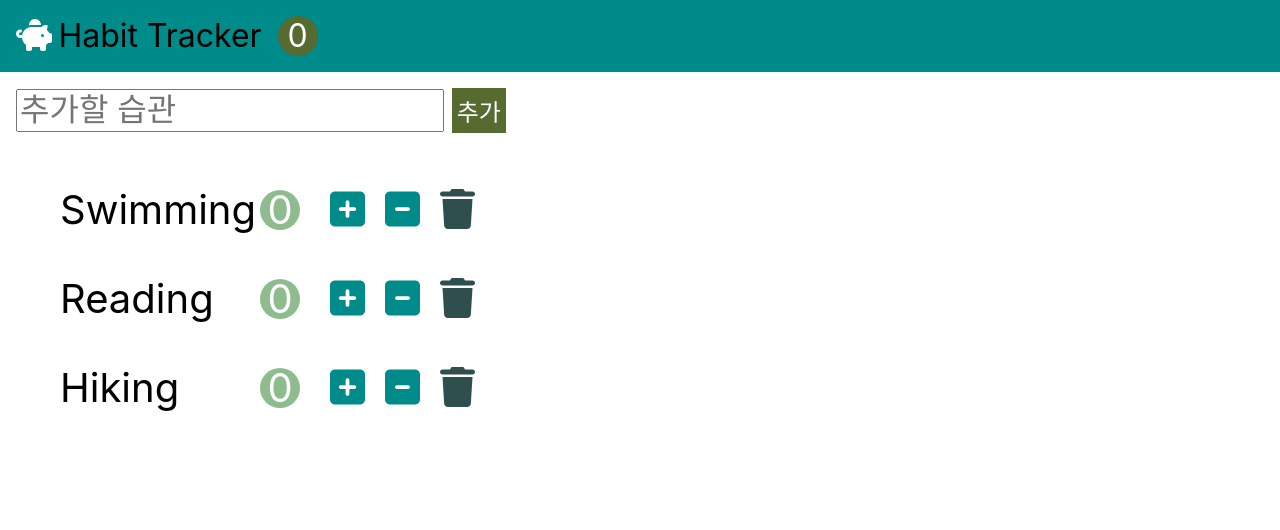
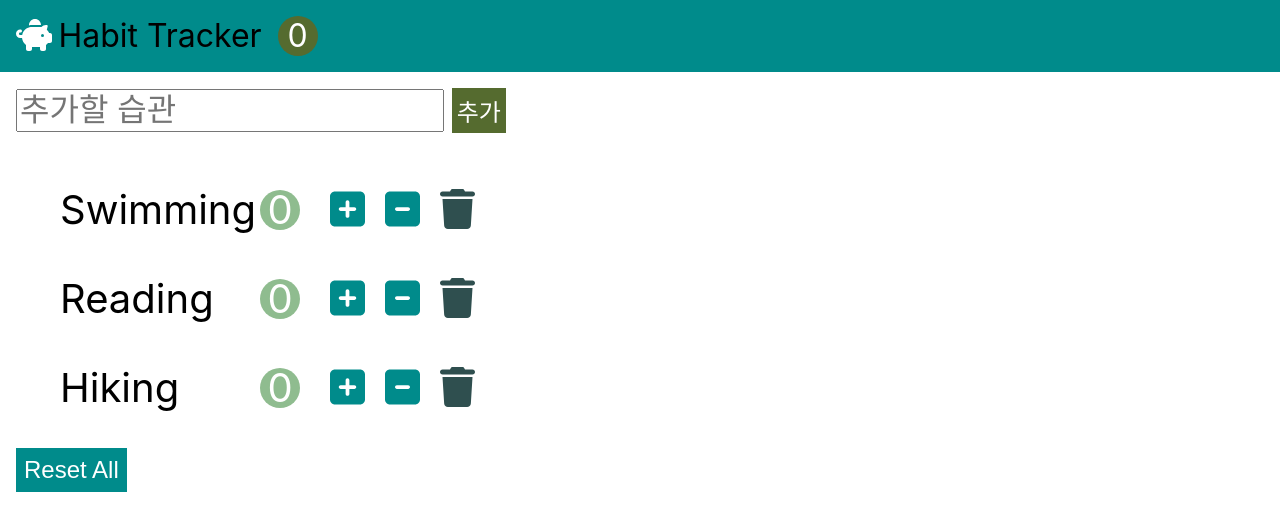
Before and after one commit to SeongHo-C/Habit-Tracker, a React (Create React App) app: page / in a window 1280 px wide. Shown: the top 530 px of the page. Built offline with nearby package versions, Linux system fonts and the light colour scheme.

Commit message:
Count Reset 버튼 만들기

```diff
--- a/src/app.css
+++ b/src/app.css
@@ -74,12 +74,14 @@
   margin-left: 0.2em;
   margin-right: 0.5em;
 }
+
 .habit-button {
   font-size: 2.5rem;
   background-color: transparent;
   margin: 0 0.1em;
   border: 0;
 }
+
 .habit-button:hover {
   opacity: 0.8;
 }
@@ -90,3 +92,12 @@
 .habit-trash {
   color: darkslategrey;
 }
+
+.reset-count {
+  padding: 0.5rem;
+  margin-left: 1rem;
+  font-size: 1.5rem;
+  background-color: darkcyan;
+  color: white;
+  border: 0;
+}
--- a/src/app.jsx
+++ b/src/app.jsx
@@ -39,6 +39,16 @@ class App extends Component {
     this.setState({ habits });
   };
 
+  handleReset = () => {
+    const habits = this.state.habits.map((habit) => {
+      if (habit.count !== 0) {
+        habit.count = 0;
+      }
+      return habit;
+    });
+    this.setState({ habits });
+  };
+
   render() {
     return (
       <>
@@ -51,6 +61,7 @@ class App extends Component {
           onDecrement={this.handleDecrement}
           onDelete={this.handleDelete}
           onAdd={this.handleAdd}
+          onReset={this.handleReset}
         />
       </>
     );
--- a/src/components/habits.jsx
+++ b/src/components/habits.jsx
@@ -18,6 +18,9 @@ class Habits extends Component {
             />
           ))}
         </ul>
+        <button className='reset-count' onClick={this.props.onReset}>
+          Reset All
+        </button>
       </>
     );
   }
```
